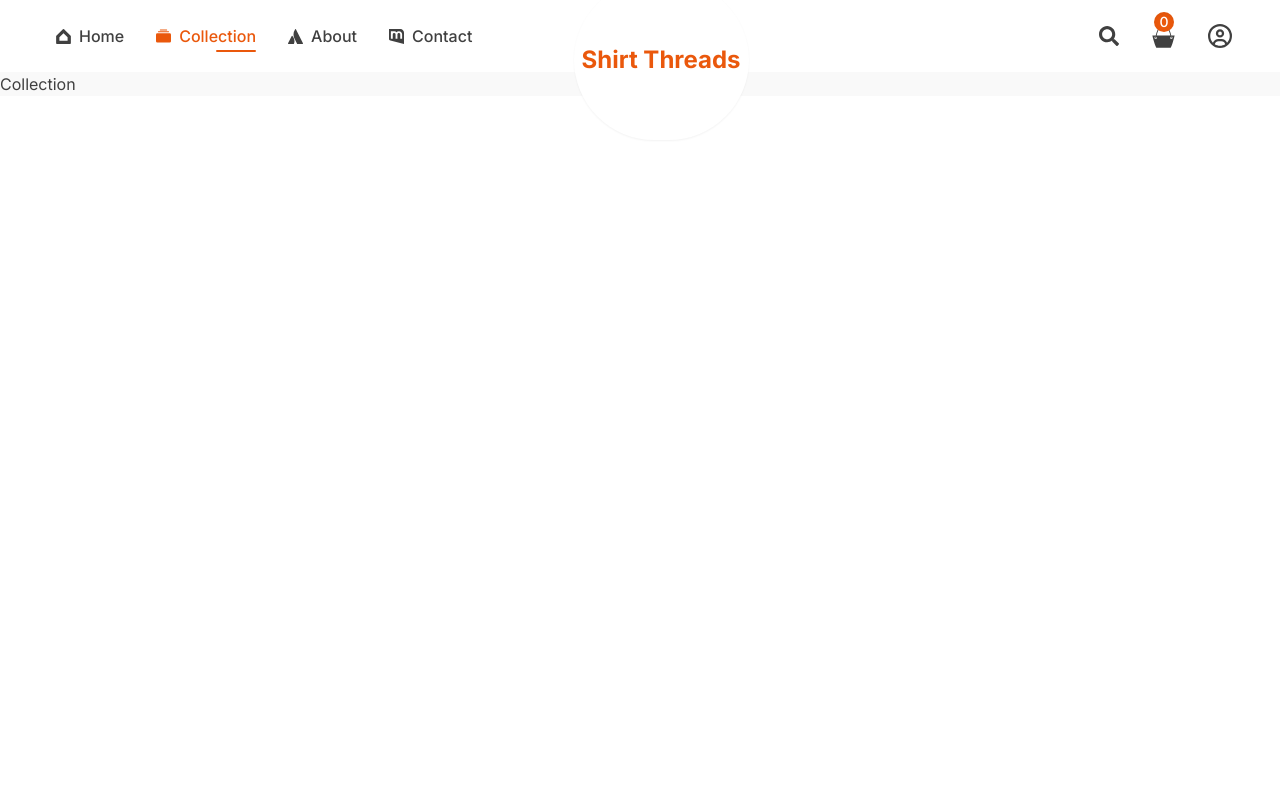
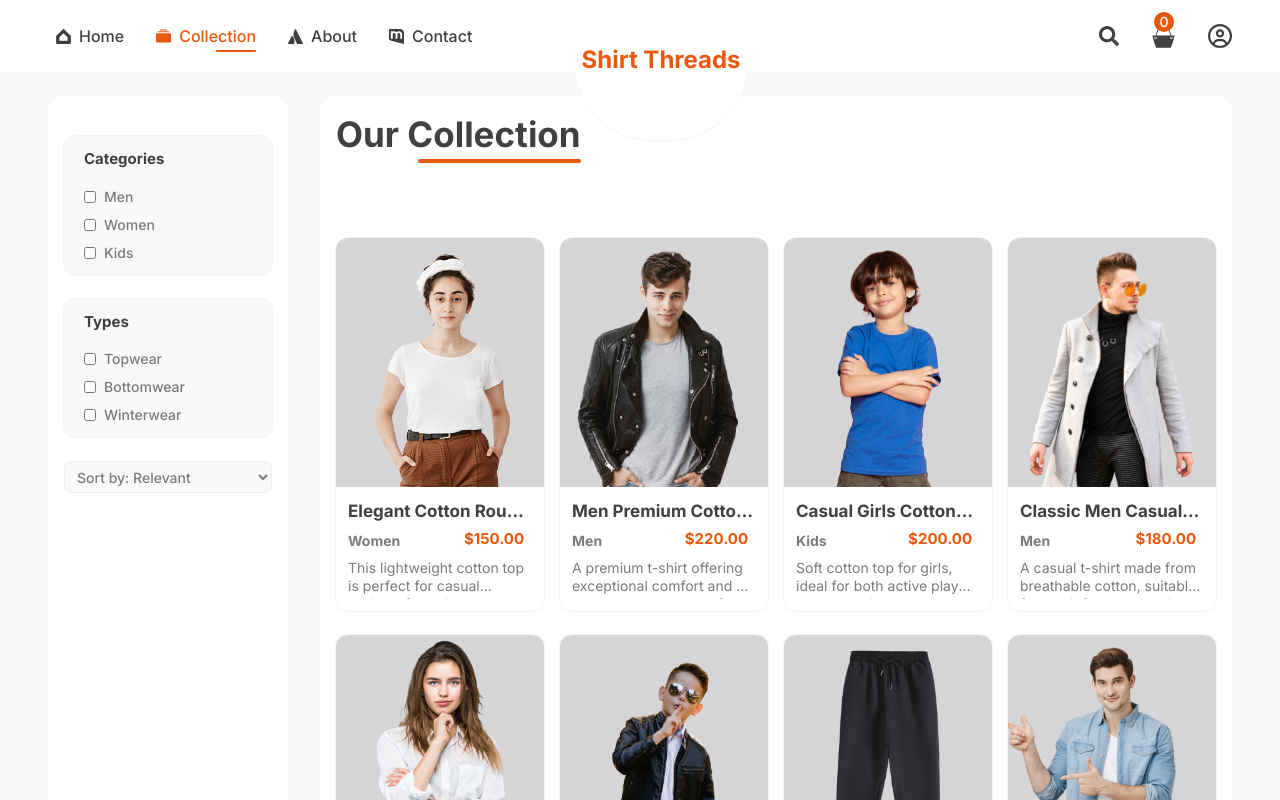
Before and after one commit to Reavampop/copy, a React (Vite) app in the folder frontend/: page /collection in a window 1280 px wide. Shown: the top 800 px of the page. Built offline with nearby package versions, Linux system fonts and the light colour scheme.

Commit message:
filter and sort products in Collections

```diff
--- a/frontend/src/pages/Collection.jsx
+++ b/frontend/src/pages/Collection.jsx
@@ -1,5 +1,142 @@
+import { useContext, useEffect, useState } from "react";
+import Title from "../components/Title";
+import { ShopContext } from "../context/ShopContext";
+import Item from "../components/Item";
+
 const Collection = () => {
-  return <div>Collection</div>;
+  const { products } = useContext(ShopContext);
+  const [category, setCategory] = useState([]);
+  const [subCategory, setSubCategory] = useState([]);
+  const [sortType, setSortType] = useState("relevant");
+  const [filteredProducts, setFilteredProducts] = useState([]);
+
+  const toggleFilter = (value, setState) => {
+    setState((prev) =>
+      prev.includes(value)
+        ? prev.filter((item) => item !== value)
+        : [...prev, value]
+    );
+  };
+
+  const applyFilters = () => {
+    let filtered = [...products];
+
+    if (category.length) {
+      filtered = filtered.filter((product) =>
+        category.includes(product.category)
+      );
+    }
+    if (subCategory.length) {
+      filtered = filtered.filter((product) =>
+        subCategory.includes(product.subCategory)
+      );
+    }
+
+    return filtered;
+  };
+
+  const applySorting = (productsList) => {
+    switch (sortType) {
+      case "low":
+        return productsList.sort((a, b) => a.price - b.price);
+      case "high":
+        return productsList.sort((a, b) => b.price - a.price);
+      default:
+        return productsList; // Default to relevant
+    }
+  };
+
+  // apply filters and sorting whenever filters or sort type change
+  useEffect(() => {
+    let filtered = applyFilters();
+    let sorted = applySorting(filtered);
+    setFilteredProducts(sorted);
+  }, [category, subCategory, sortType, products]);
+
+  return (
+    <section className="max-padd-container">
+      <div className="flex flex-col sm:flex-row gap-8 mt-8 xl:mt-6">
+        {/* Filter Options */}
+        <div className="min-w-60 bg-white p-4 rounded-2xl">
+          {/* Search Box */}
+
+          {/* Category Filter */}
+          <div className="bg-primary ring-1 ring-slate-900/5 pl-5 py-3 mt-6 rounded-xl">
+            <h5 className="h5 mb-4">Categories</h5>
+            <div className="flex flex-col gap-2 text-sm font-light">
+              {["Men", "Women", "Kids"].map((cat) => (
+                <label key={cat} className="flex gap-2 medium-14 text-gray-30">
+                  <input
+                    onChange={(e) => toggleFilter(e.target.value, setCategory)}
+                    type="checkbox"
+                    value={cat}
+                    className="w-3"
+                  />
+                  {cat}
+                </label>
+              ))}
+            </div>
+          </div>
+
+          {/* Type Filter */}
+          <div className="bg-primary ring-1 ring-slate-900/5 pl-5 py-3 mt-6 rounded-xl">
+            <h5 className="h5 mb-4">Types</h5>
+            <div className="flex flex-col gap-2 text-sm font-light">
+              {["Topwear", "Bottomwear", "Winterwear"].map((subCat) => (
+                <label
+                  key={subCat}
+                  className="flex gap-2 medium-14 text-gray-30"
+                >
+                  <input
+                    onChange={(e) =>
+                      toggleFilter(e.target.value, setSubCategory)
+                    }
+                    type="checkbox"
+                    value={subCat}
+                    className="w-3"
+                  />
+                  {subCat}
+                </label>
+              ))}
+            </div>
+          </div>
+
+          {/* Sort By */}
+          <select
+            onChange={(e) => setSortType(e.target.value)}
+            className="medium-14 h-8 w-full border border-slate-900/5 bg-primary text-gray-30 rounded-lg px-2 outline-none mt-6"
+          >
+            <option value="relevant" className="font-medium text-sm">
+              Sort by: Relevant
+            </option>
+            <option value="low" className="font-medium text-sm">
+              Sort by: Low
+            </option>
+            <option value="high" className="font-medium text-sm">
+              Sort by: High
+            </option>
+          </select>
+        </div>
+
+        {/* Right Side */}
+        <div className="bg-white p-4 rounded-2xl">
+          <Title title={"Our Collection"} />
+          {/* product container */}
+          <div className="grid grid-cols-1 sm:grid-cols-2 lg:grid-cols-3 xl:grid-cols-4 gap-4 gap-y-6">
+            {filteredProducts.length > 0 ? (
+              filteredProducts.map((product) => (
+                <Item product={product} key={product._id} />
+              ))
+            ) : (
+              <p className="capitalize">
+                No products found for selected filets.
+              </p>
+            )}
+          </div>
+        </div>
+      </div>
+    </section>
+  );
 };
 
 export default Collection;
```
